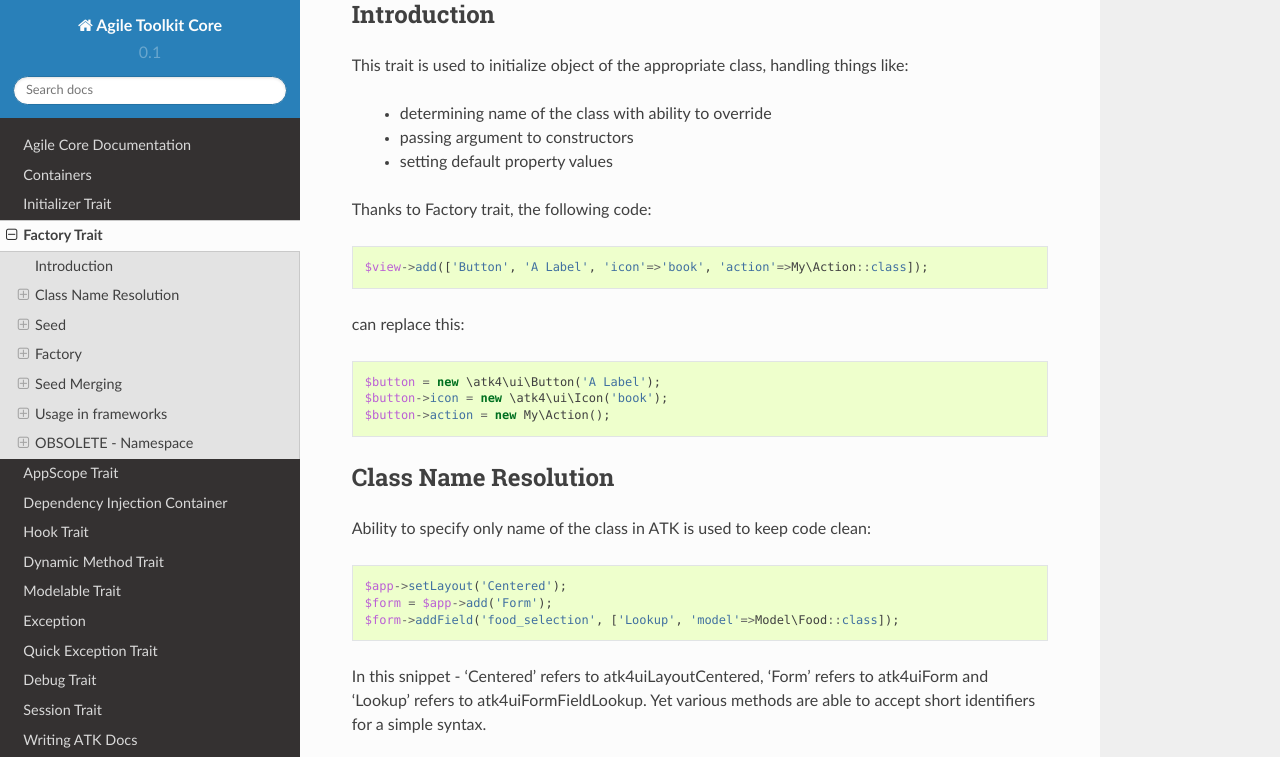
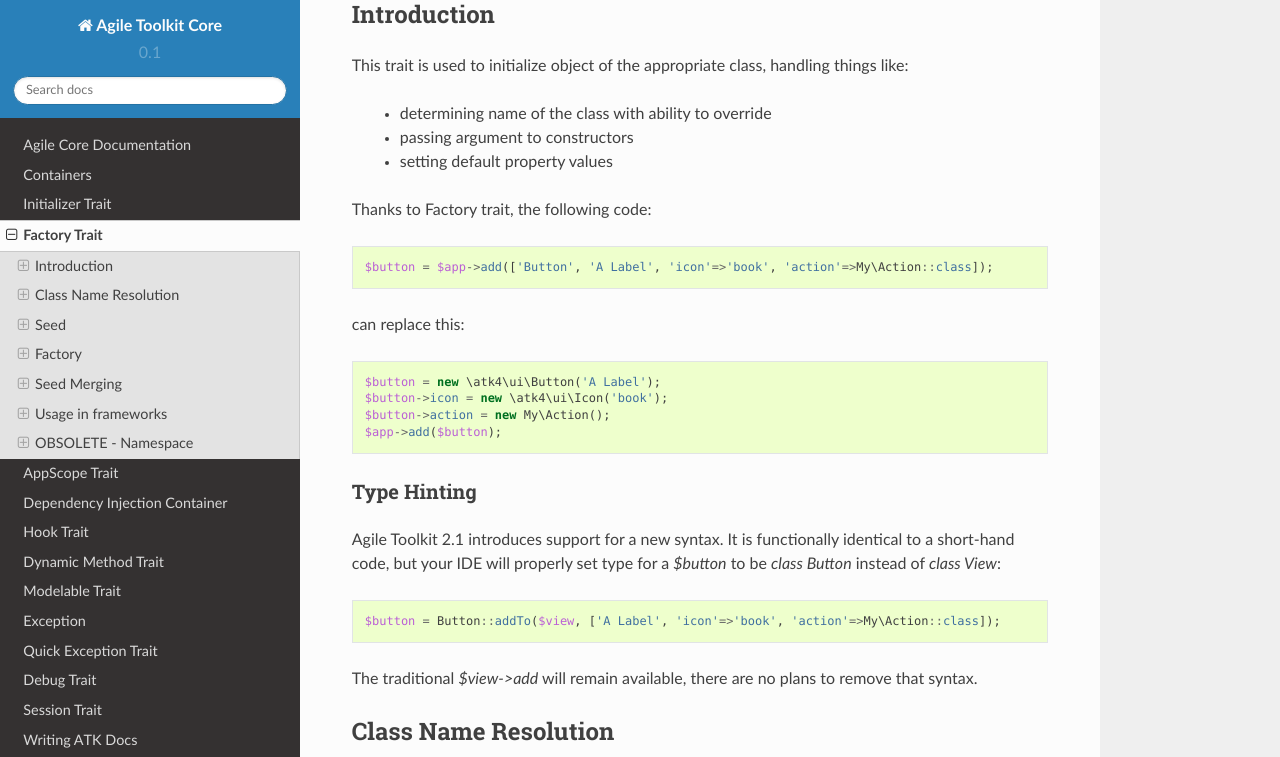
Before and after one commit to atk4/core, a Sphinx documentation site: the page built from docs/factory.rst, in a window 1280 px wide and 900 px high, scrolled down 286 px, cut to the strip 0-757 px from the top of the window. Built offline with Sphinx 7.4.7 and the Read the Docs theme 2.0.0, drawn with Linux system fonts in a browser that asks for light colours; cross-references to code outside the pages are shown as plain code.

Commit message:
Add mention of addTo() into the docs

```diff
--- a/docs/factory.rst
+++ b/docs/factory.rst
@@ -16,14 +16,26 @@ things like:
 
 Thanks to Factory trait, the following code::
 
-   $view->add(['Button', 'A Label', 'icon'=>'book', 'action'=>My\Action::class]);
+   $button = $app->add(['Button', 'A Label', 'icon'=>'book', 'action'=>My\Action::class]);
 
 can replace this::
 
    $button = new \atk4\ui\Button('A Label');
    $button->icon = new \atk4\ui\Icon('book');
    $button->action = new My\Action();
+   $app->add($button);
 
+Type Hinting
+------------
+
+Agile Toolkit 2.1 introduces support for a new syntax. It is functionally
+identical to a short-hand code, but your IDE will properly set type for
+a `$button` to be `class Button` instead of `class View`::
+
+    $button = Button::addTo($view, ['A Label', 'icon'=>'book', 'action'=>My\Action::class]);
+
+The traditional `$view->add` will remain available, there are no plans to
+remove that syntax.
 
 Class Name Resolution
 =====================
```
